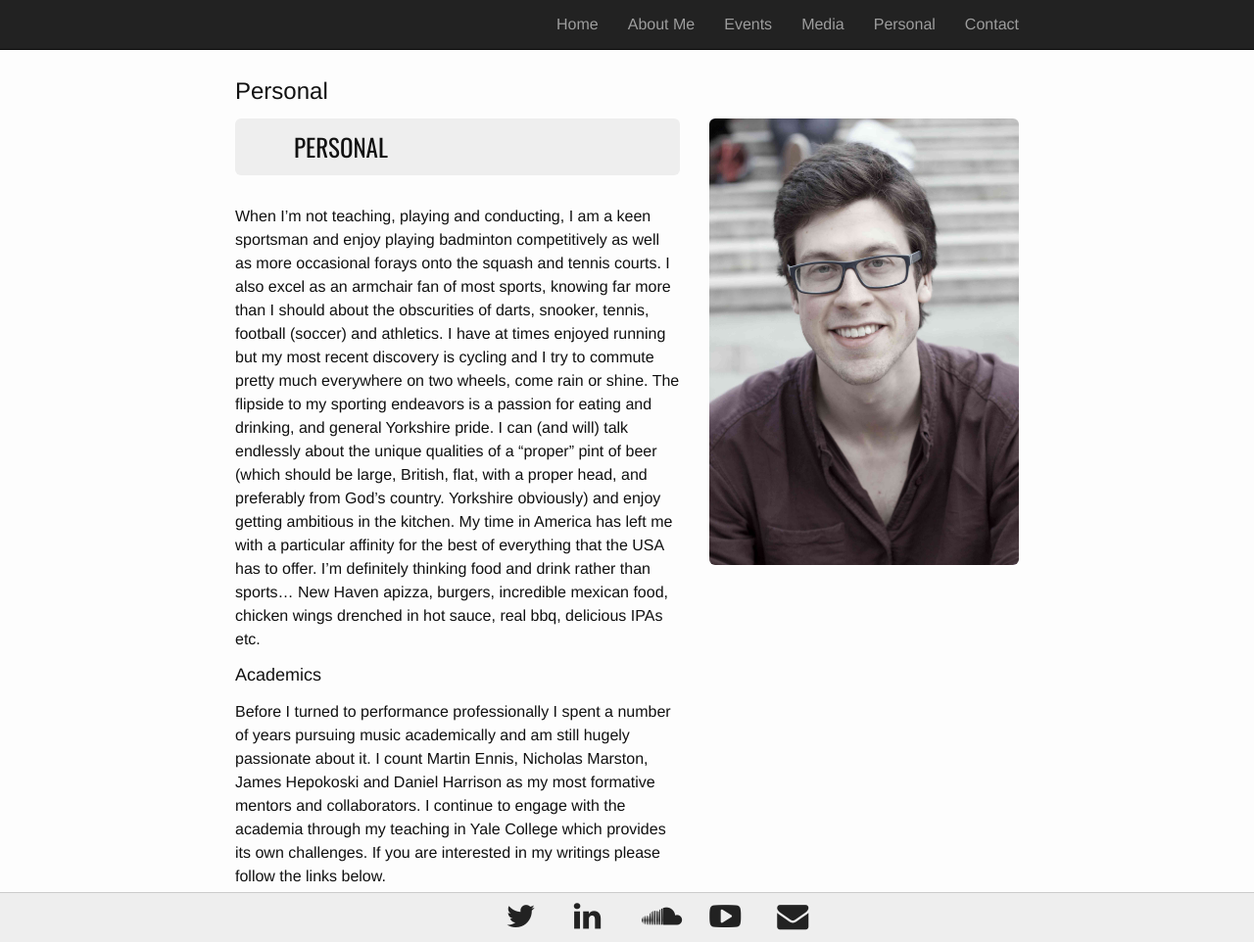
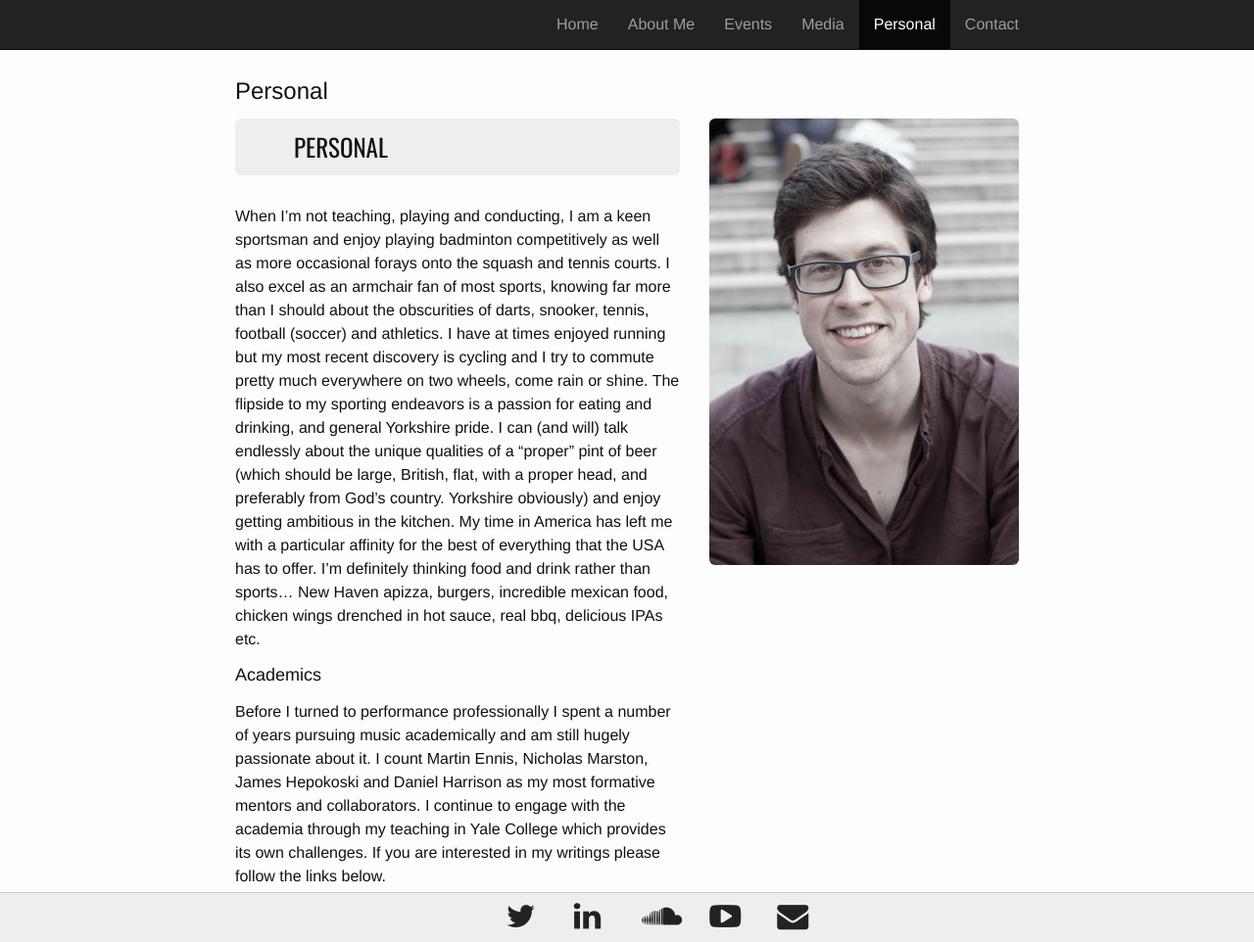
Before and after one commit to musicman10201/musicman10201.github.io, a Jekyll site: the page built from personal.md, in a window 1280 px wide and 962 px high. Shown: the whole window at 98% size. Built offline with Jekyll 4.4.1, drawn with Linux system fonts in a browser that asks for light colours.

Commit message:
Update header.html

```diff
--- a/_includes/header.html
+++ b/_includes/header.html
@@ -22,7 +22,7 @@
         <li{% if page.path == 'media.html' %} class="active"{% endif %}>
           <a href="/media/">Media</a>
         </li>
-        <li{% if page.path == 'funstuff.md' %} class="active"{% endif %}>
+        <li{% if page.path == 'personal.md' %} class="active"{% endif %}>
           <a href="/personal/">Personal</a>
         </li>
         <li{% if page.path == 'contact.md' %} class="active"{% endif %}>
```
